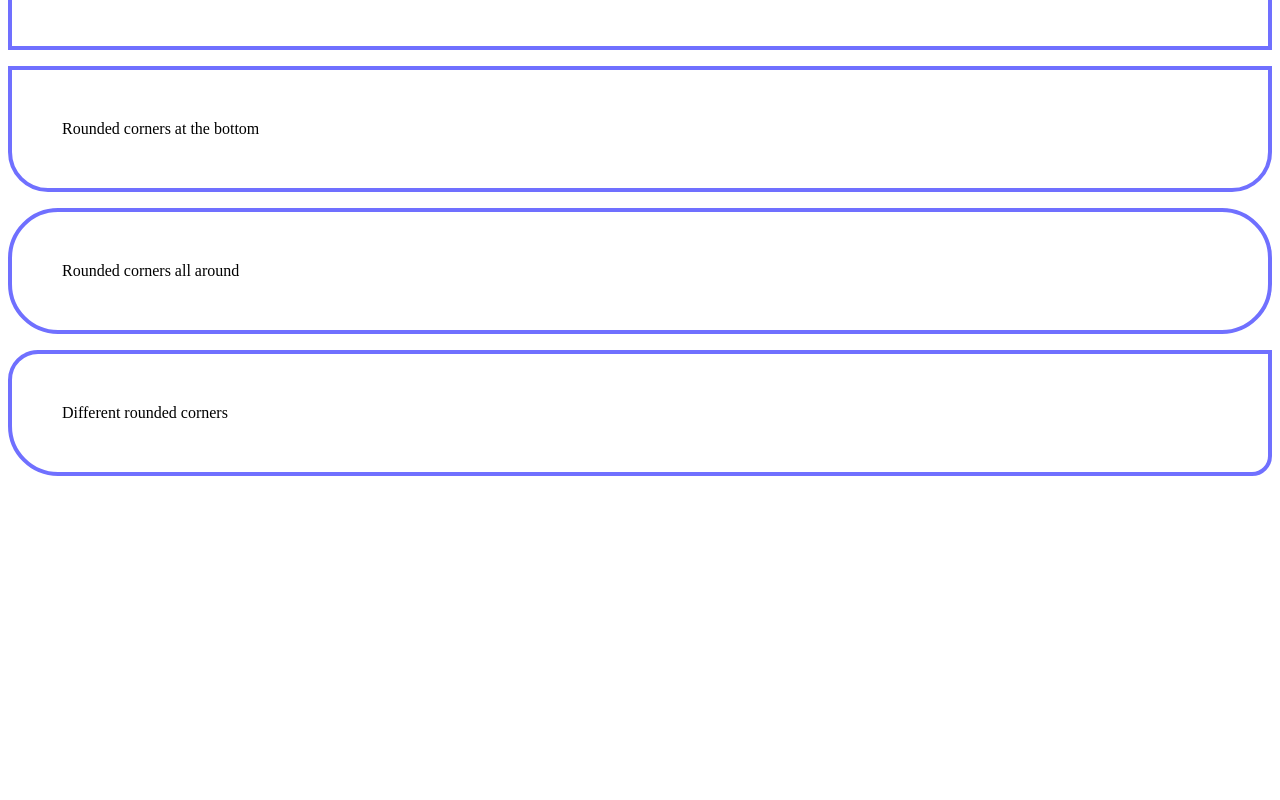
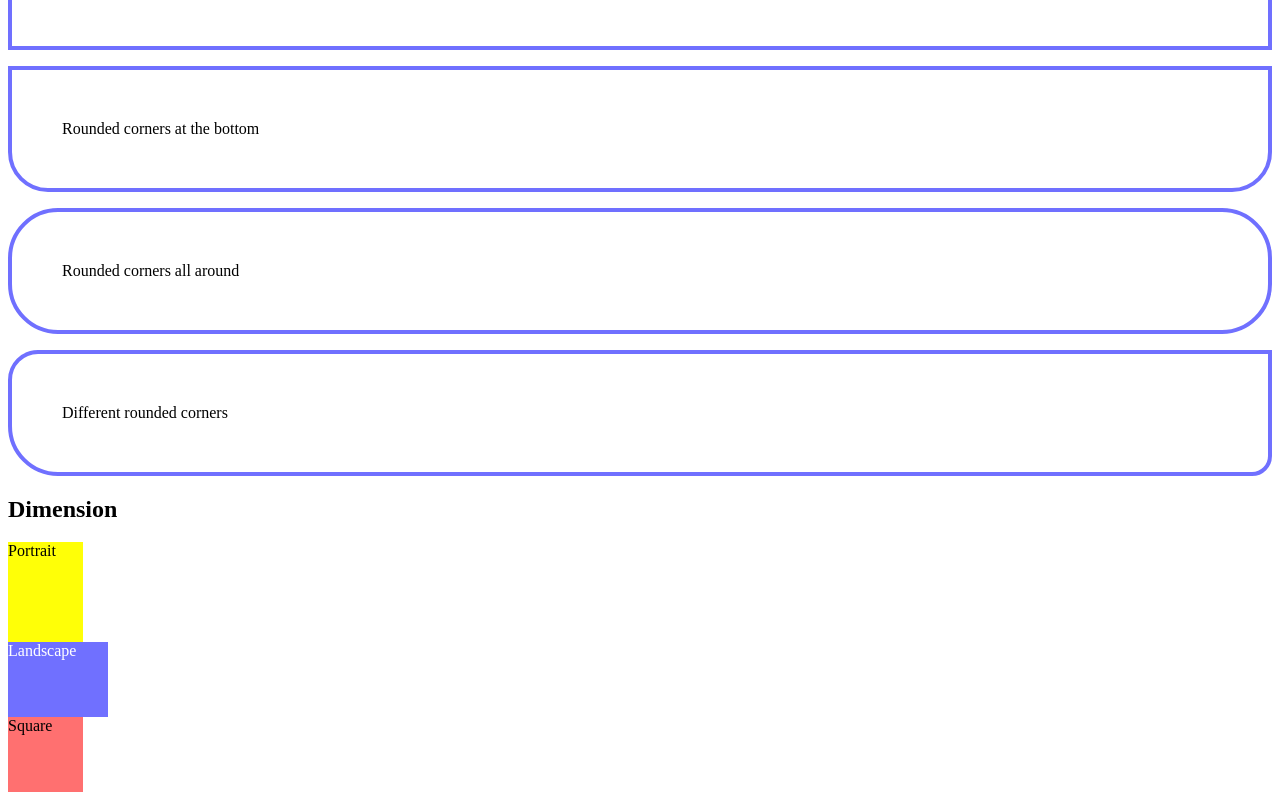
Before and after one commit to EthanLawyer/kanbas-react-web-app, a React (Create React App) app: page /#/Labs/Lab2 in a window 1280 px wide. Shown: the part 2188-2988 px from the top of the page. Before the commit the page ends 2680 px from the top, so only its background shows below. Built offline with nearby package versions, Linux system fonts and the light colour scheme.

Commit message:
Styling dimensions

```diff
--- a/src/Labs/Lab2/index.css
+++ b/src/Labs/Lab2/index.css
@@ -101,3 +101,18 @@ p#wd-id-selector-2 {
 .wd-rounded-corners-inline {
   border-radius: 30px 0px 20px 50px;
 }
+
+.wd-dimension-portrait {
+   width: 75px;
+   height: 100px;
+}
+
+.wd-dimension-landscape {
+   width: 100px;
+   height: 75px;
+}
+
+.wd-dimension-square {
+   width: 75px;
+   height: 75px;
+}
--- a/src/Labs/Lab2/index.tsx
+++ b/src/Labs/Lab2/index.tsx
@@ -148,6 +148,22 @@ export default function Lab2() {
             Different rounded corners
           </p>
         </div>
+
+        <div id="wd-css-dimensions">
+          <h2>Dimension</h2>
+          <div>
+            <div className="wd-dimension-portrait wd-bg-color-yellow">
+              Portrait
+            </div>
+            <div className="wd-dimension-landscape wd-bg-color-blue
+                            wd-fg-color-white">
+              Landscape
+            </div>
+            <div className="wd-dimension-square wd-bg-color-red">
+              Square</div>
+          </div>
+        </div>
+
       </div>
     );
   }
```
